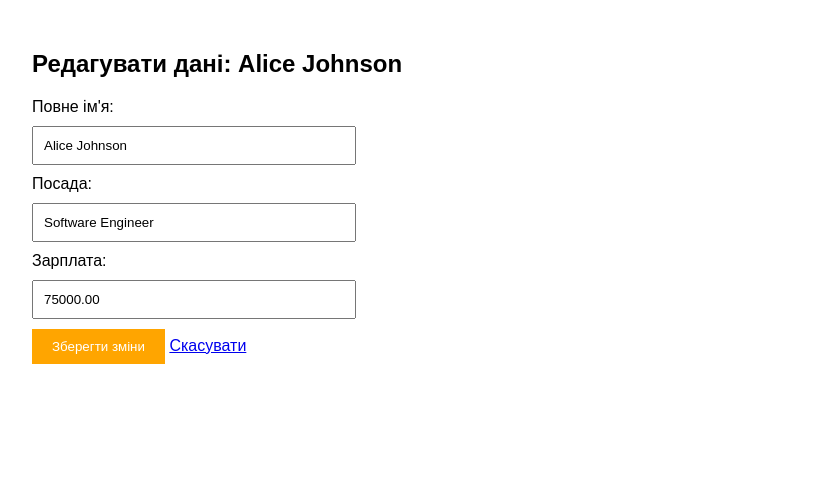
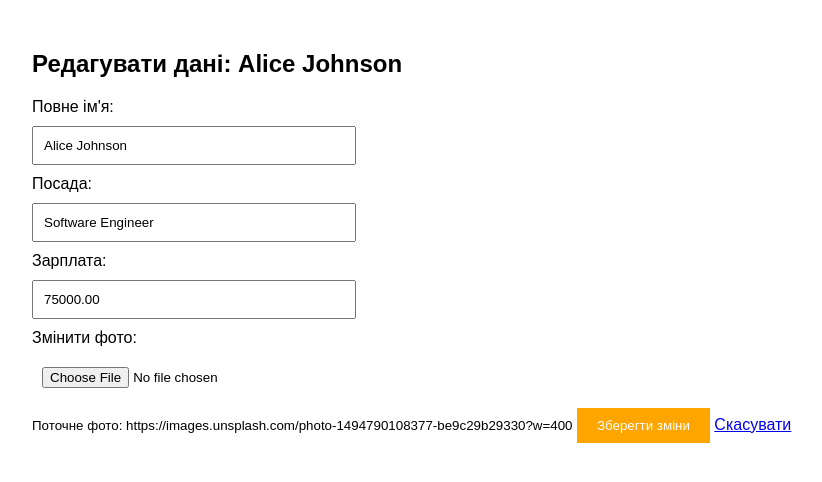
Before and after one commit to Lavash2310/terrafform_and_ansible_deploy_site, a FastAPI app: page /employees/update/1 in a window 1280 px wide. Shown: the top 482 px of the page, without its empty margins (18-840 px from the left). Run offline with FastAPI, Linux system fonts and the light colour scheme; data comes from the database, SQL or seed files in the repository.

Commit message:
feat: add optional photo update and format hire_date in list

```diff
--- a/ansible/roles/fastapi/files/app.py
+++ b/ansible/roles/fastapi/files/app.py
@@ -104,12 +104,32 @@ async def get_update_employee(id: int, request: Request):
     return RedirectResponse(url="/employees")
 
 @app.post("/employees/update/{id}")
-async def update_employee(id: int, full_name: str = Form(), position: str = Form(), salary: float = Form()):
+async def update_employee(id: int, full_name: str = Form(), position: str = Form(), salary: float = Form(), photo: UploadFile = File(None)):
+
+    new_photo_url = ""
+
+    if photo and photo.filename:
+        ext = photo.filename.split('.')[-1]
+        filename = f"{uuid4()}.{ext}"
+
+        try:
+            s3.upload_fileobj(photo.file, BUCKET_NAME, filename, ExtraArgs={"ContentType": photo.content_type, "ACL": "public-read"})
+            new_photo_url = f"https://{BUCKET_NAME}.s3.us-west-1.amazonaws.com/{filename}"
+            logger.info(f"Photo uploaded to S3: {new_photo_url}")
+        except Exception as e:
+            logger.warning(f"Failed to upload photo to S3: {e}")
+            return RedirectResponse(url="/employees?error=upload_failed", status_code=303)
+
     with get_db() as conn:
         with conn.cursor() as cursor:
-            cursor.execute("UPDATE employees SET full_name = %s, position = %s, salary = %s WHERE id = %s",
+            if new_photo_url:
+                cursor.execute("UPDATE employees SET full_name = %s, position = %s, salary = %s, photo_url = %s WHERE id = %s",
                          (full_name, position, salary, id))
-            conn.commit()
+                conn.commit()
+            else:
+                cursor.execute("UPDATE employees SET full_name = %s, position = %s, salary = %s WHERE id = %s",
+                         (full_name, position, salary, id))
+                conn.commit()
 
     return RedirectResponse(url="/employees", status_code=303)
 
--- a/ansible/roles/fastapi/files/templates/edit.html
+++ b/ansible/roles/fastapi/files/templates/edit.html
@@ -30,7 +30,7 @@
 
 <body>
     <h2>Редагувати дані: {{ row.full_name }}</h2>
-    <form action="/employees/update/{{ row.id }}" method="POST">
+    <form action="/employees/update/{{ row.id }}" method="POST" enctype="multipart/form-data">
         <label>Повне ім'я:</label>
         <input type="text" name="full_name" value="{{ row.full_name }}" required>
 
@@ -40,6 +40,11 @@
         <label>Зарплата:</label>
         <input type="number" step="1" name="salary" value="{{ row.salary }}" required>
 
+        <label>Змінити фото:</label>
+        <input type="file" name="photo" accept="image/*">
+
+        <label><small>Поточне фото: {{ row.photo_url }}</small></label>
+
         <button type="submit" class="btn-save">Зберегти зміни</button>
         <a href="/employees">Скасувати</a>
     </form>
--- a/ansible/roles/fastapi/files/templates/index.html
+++ b/ansible/roles/fastapi/files/templates/index.html
@@ -99,6 +99,7 @@
                 <th>Ім'я</th>
                 <th>Посада</th>
                 <th>Зарплата</th>
+                <th>Дата найму</th>
                 <th>Дія</th>
             </tr>
             {% for row in rows %}
@@ -115,6 +116,7 @@
                 <td>{{ row.full_name }}</td>
                 <td>{{ row.position }}</td>
                 <td>{{ row.salary }}</td>
+                <td>{{ row.hire_date }}</td>
                 <td>
                     <a href="/employees/update/{{ row.id }}" class="btn btn-edit">Оновити</a>
                     <a href="/employees/delete/{{ row.id }}" class="btn btn-del"
```
